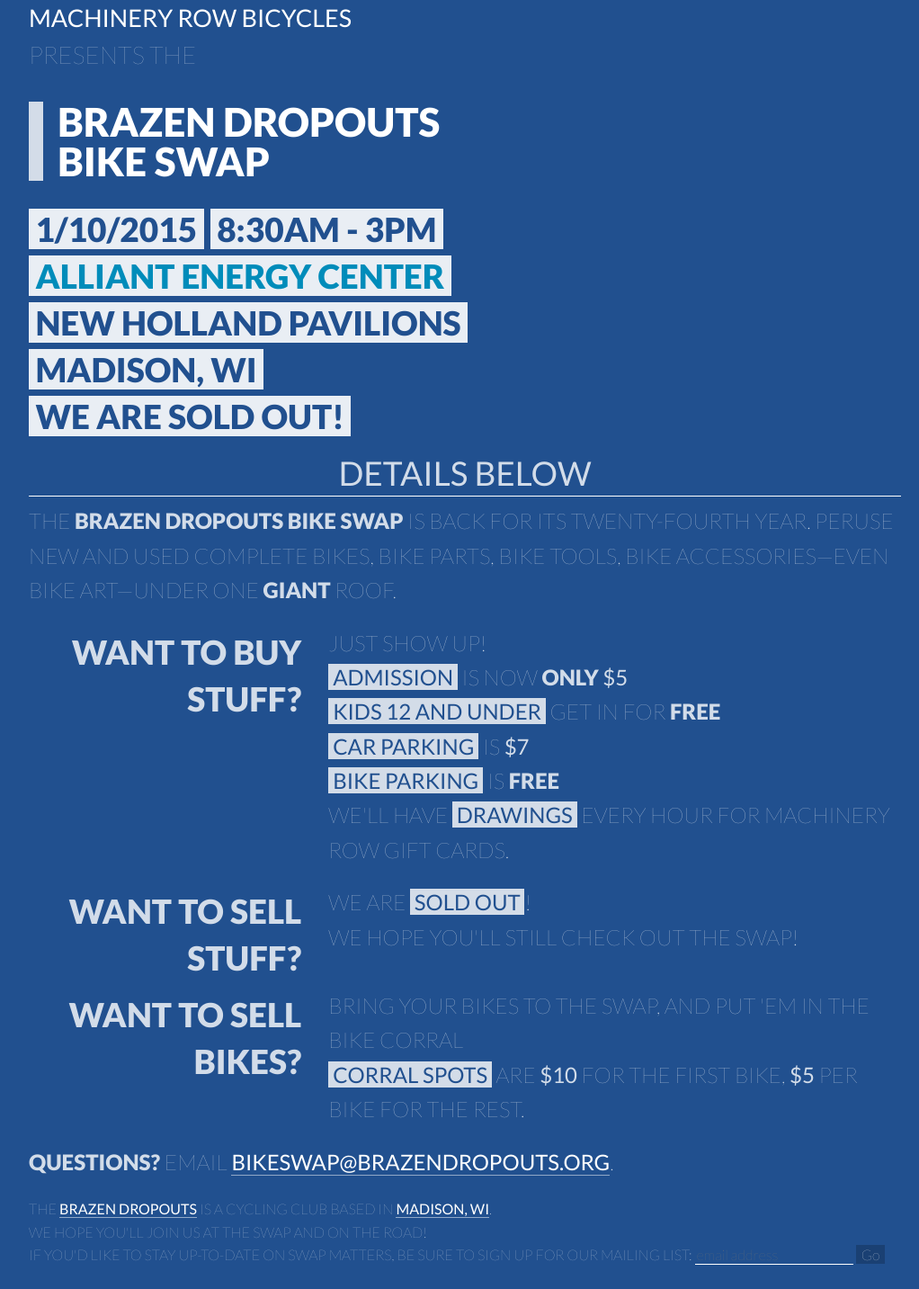
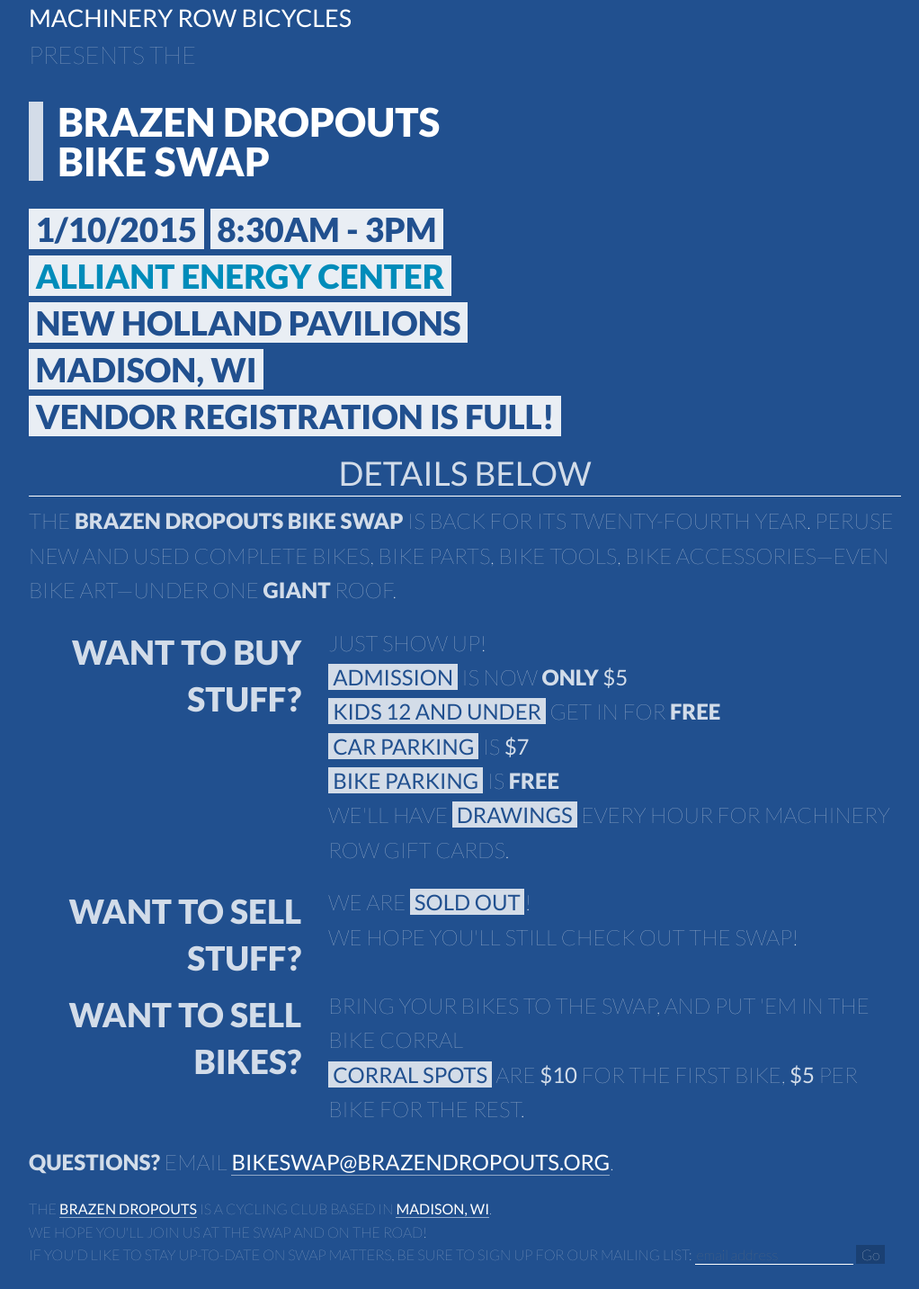
Before and after one commit to brazendropouts/bdbikeswap.com, a Jekyll site: the page built from index.html, in a window 1280 px wide. Shown: the whole page at 90% size, without its empty margins (123-1145 px from the left). Built offline with Jekyll 4.4.1, drawn with Linux system fonts in a browser that asks for light colours.

Commit message:
Change sold out wording

```diff
--- a/index.html
+++ b/index.html
@@ -46,7 +46,7 @@ layout: default
           <br>
           {% unless site.hibernation %}
             {% if site.sold_out %}
-              <span class="phrase">We are sold out!</span>
+              <span class="phrase">Vendor registration is full!</span>
             {% else %}
               <span class="phrase"><a href="http://register.bdbikeswap.com">Register on BikeReg!</a></span>
             {% endif %}
```
